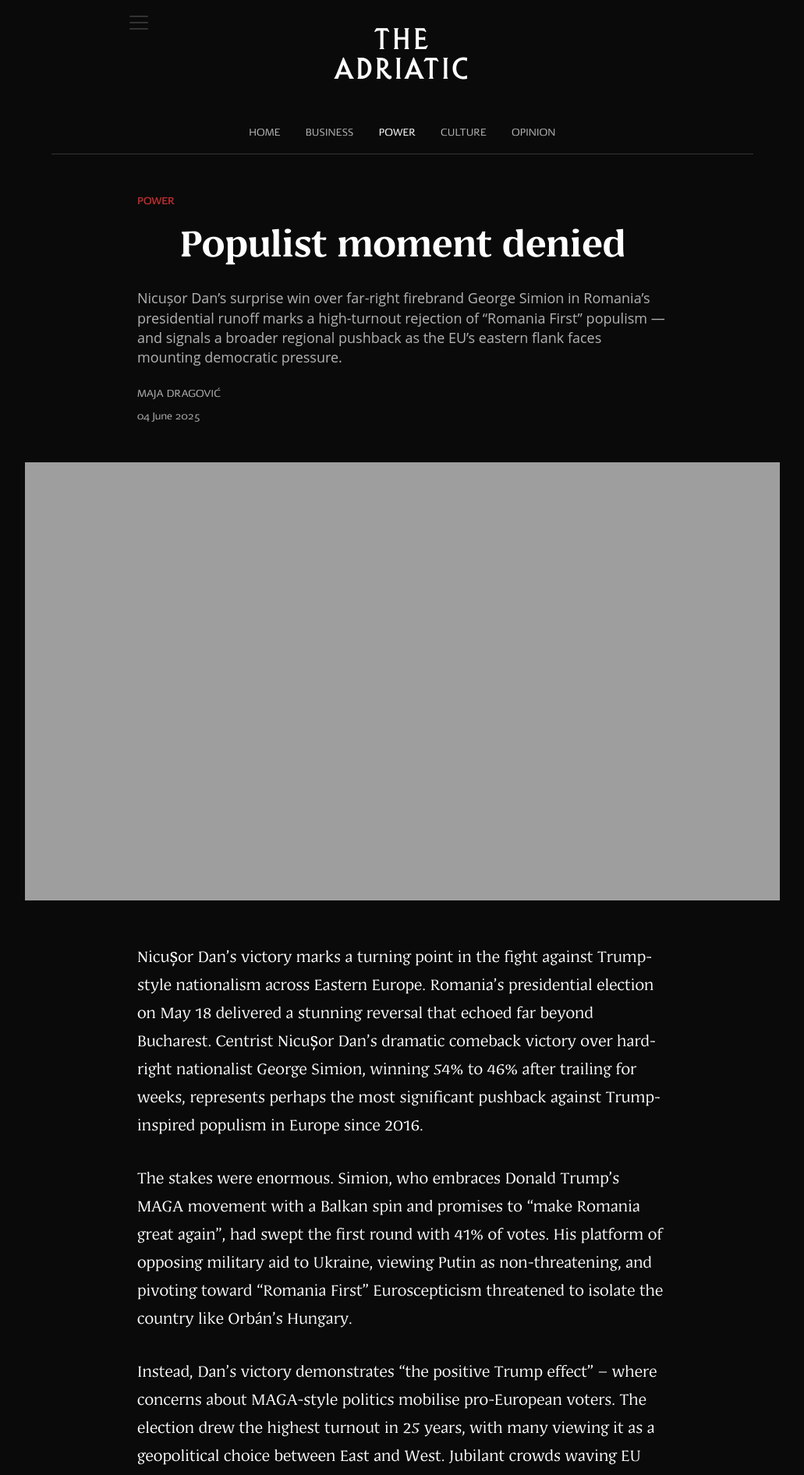
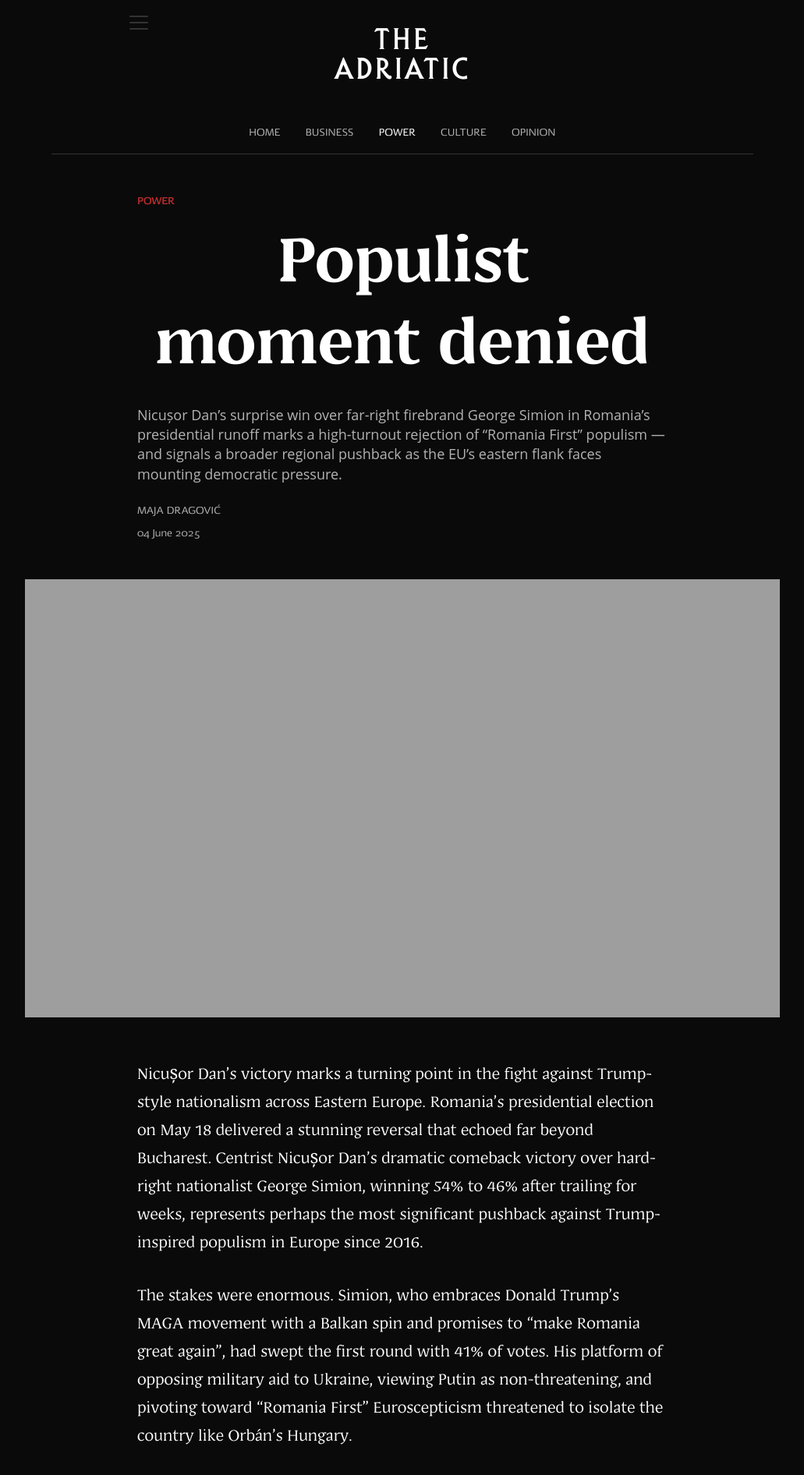
Before and after one commit to tfhoerest/azt, a Jekyll site: the page built from _posts/2025-06-02-populist-moment-denied.md, in a window 1280 px wide. Shown: the top 1892 px of the page at 78% size, without its empty margins (124-1155 px from the left). Built offline with Jekyll 4.4.1, drawn with Linux system fonts in a browser that asks for light colours.

Commit message:
Update post.html

```diff
--- a/_layouts/post.html
+++ b/_layouts/post.html
@@ -25,7 +25,7 @@ layout: default
 
 .post-title {
     font-family: 'Adriatic22', Georgia, serif;
-    font-size: 3.5rem;
+    font-size: 6rem;
     font-weight: 700;
     text-align: center;
     color: var(--z-ds-color-text-100);
@@ -34,7 +34,7 @@ layout: default
 }
 
 .post-lede {
-    font-family: 'Open Sans', Georgia, serif;
+    font-family: 'Open Sans', Arial, sans-serif;
     font-size: 1.125rem;
     color: var(--z-ds-color-text-70);
     line-height: 1.4;
```
